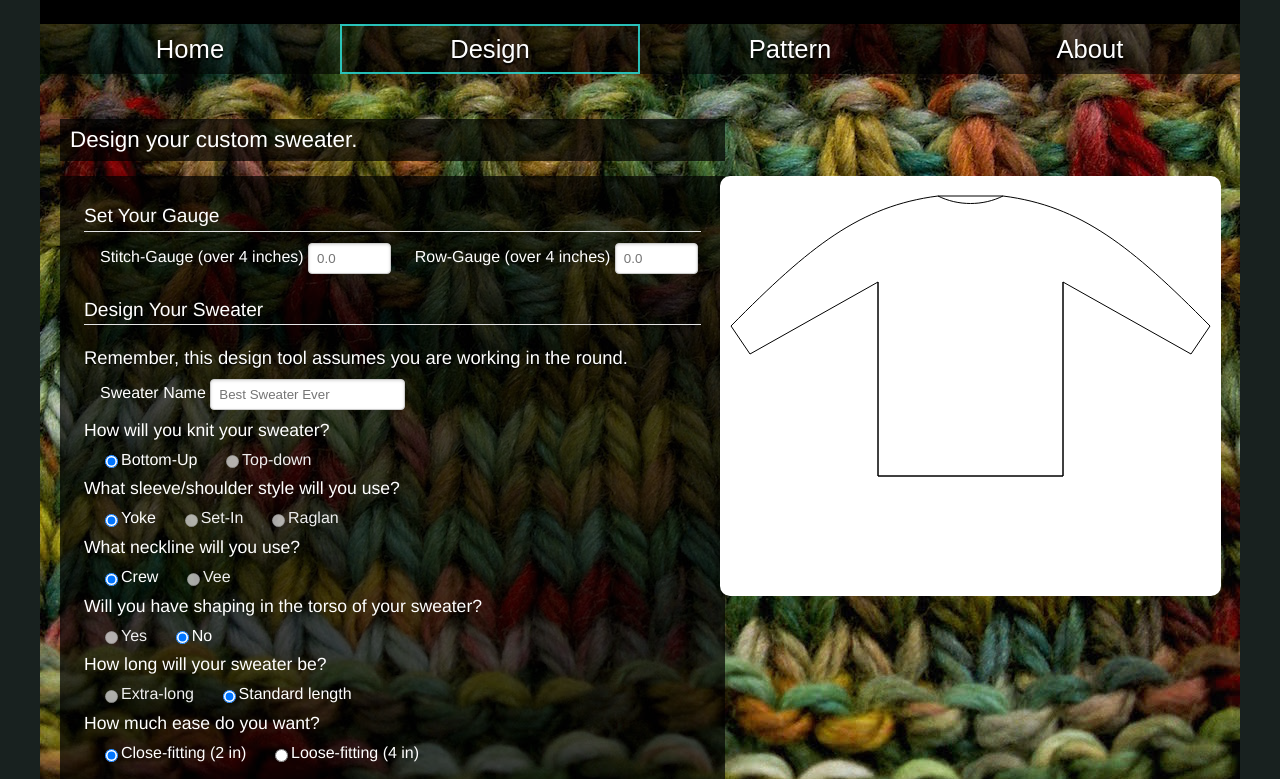
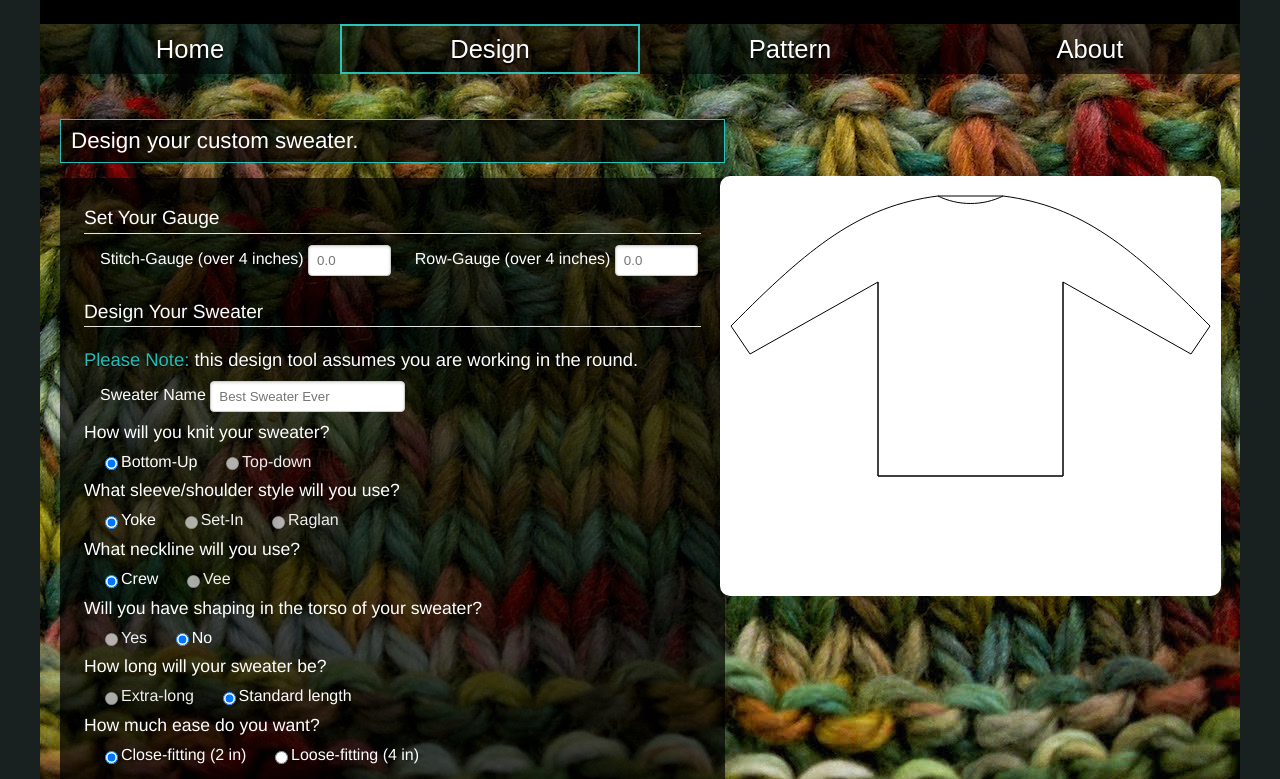
Before and after one commit to Antraeus/project_knittable, a website: page public/design.html in a window 1280 px wide. Shown: the part 76-855 px from the top of the page. Drawn offline with Linux system fonts and the light colour scheme.

Commit message:
Close #65 update styles for project

```diff
--- a/public/css/design.css
+++ b/public/css/design.css
@@ -18,6 +18,7 @@
 .design-instructions {
   padding: 10px;
   background-color: hsla(0, 0%, 0%, 0.7);
+  border: 1px solid hsla(178, 83%, 55%, 0.8);
   margin-bottom: 15px;
   font-size: 140%;
 }
@@ -27,6 +28,10 @@
 .reminder {
   font-size: 115%;
   text-shadow: 0px 1px 1px black;
+}
+span {
+  color: hsla(178, 83%, 55%, 0.8);
+  text-decoration: none;
 }
 fieldset p{
   font-size: 110%;
--- a/public/design.html
+++ b/public/design.html
@@ -45,7 +45,7 @@
         </fieldset>
         <fieldset class="pure-control-group">
           <legend>Design Your Sweater</legend>
-          <p class="reminder">Remember, this design tool assumes you are working in the round.</p>
+          <p class="reminder"><span>Please Note:</span> this design tool assumes you are working in the round.</p>
           <label for="project-name">Sweater Name <input type="text" name="project-name" id="project-name" placeholder="Best Sweater Ever"></label>
           <p>How will you knit your sweater?</p>
           <label for="up"><input type="radio" name="direction" id="up" checked>Bottom-Up</label>
```
